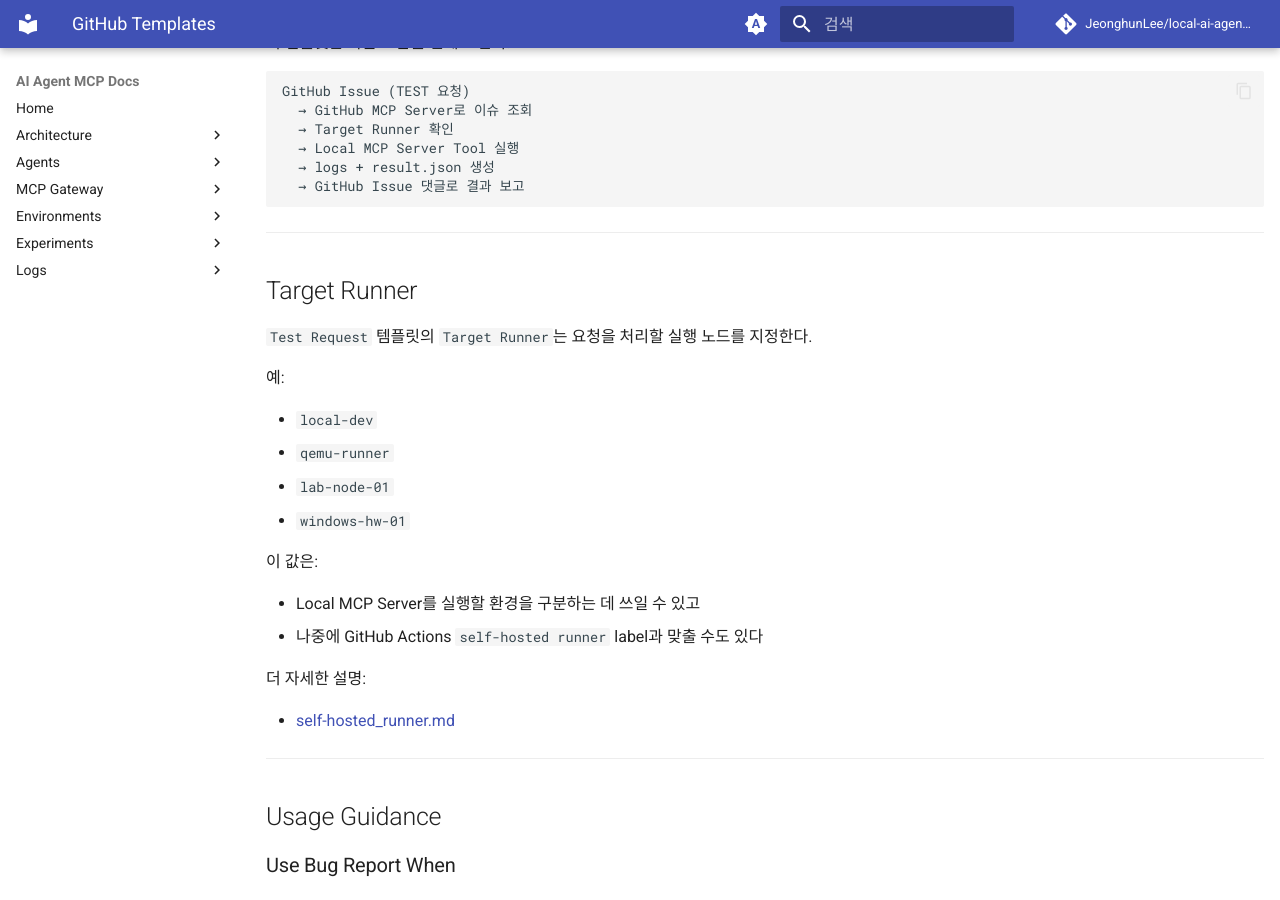
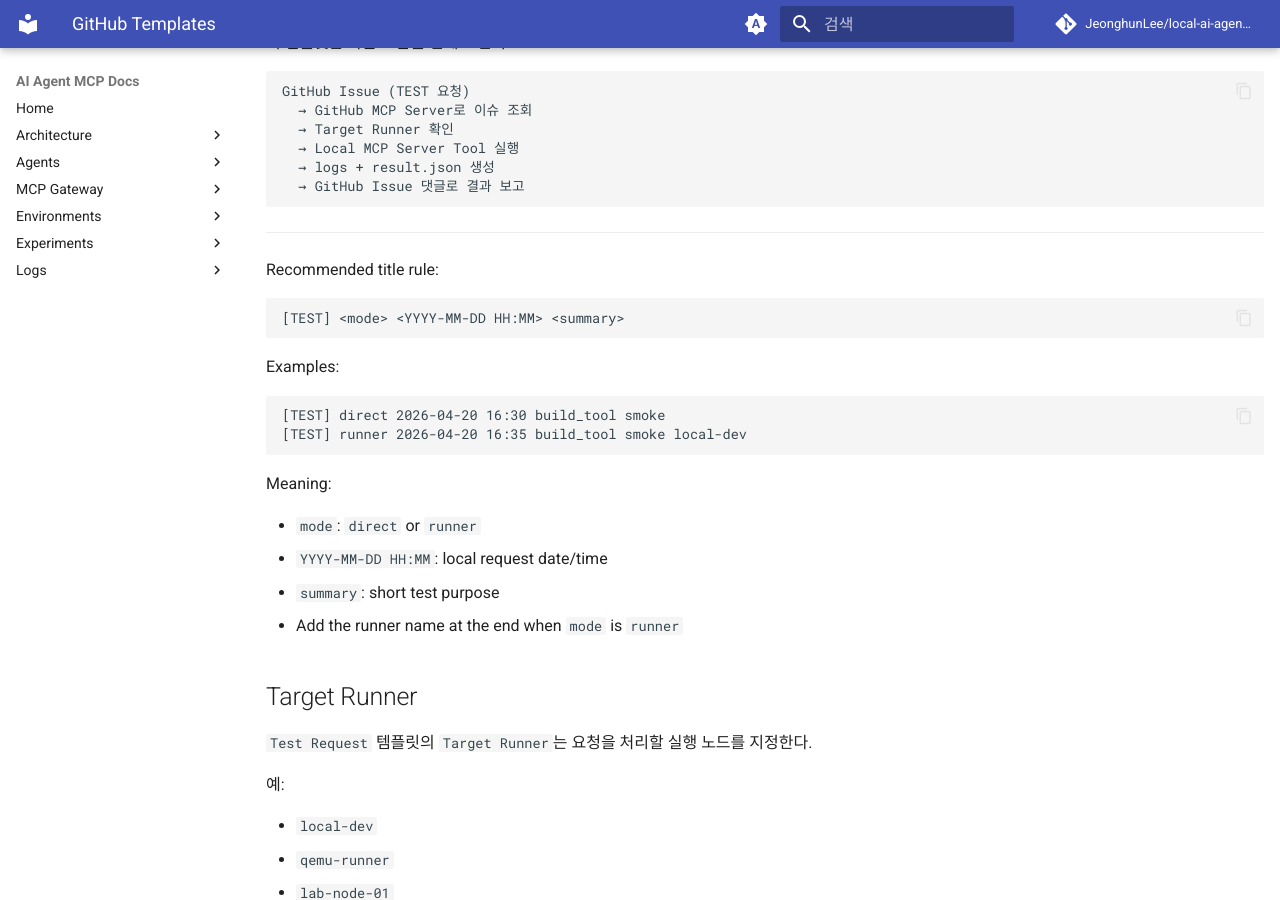
Before and after one commit to JeonghunLee/local-ai-agent-mcp, an MkDocs documentation site: the page built from docs/github/github_templates.md, in a window 1280 px wide and 900 px high, scrolled down 1895 px. Built offline with MkDocs 1.6.1 and Material for MkDocs 9.7.7, drawn with Linux system fonts in a browser that asks for light colours; comment, search, counter and statistics services are not loaded.

Commit message:
update github

````diff
--- a/docs/github/github_templates.md
+++ b/docs/github/github_templates.md
@@ -85,6 +85,26 @@ GitHub Issue (TEST 요청)
 ```
 
 ---
+
+Recommended title rule:
+
+```text
+[TEST] <mode> <YYYY-MM-DD HH:MM> <summary>
+```
+
+Examples:
+
+```text
+[TEST] direct 2026-04-20 16:30 build_tool smoke
+[TEST] runner 2026-04-20 16:35 build_tool smoke local-dev
+```
+
+Meaning:
+
+- `mode`: `direct` or `runner`
+- `YYYY-MM-DD HH:MM`: local request date/time
+- `summary`: short test purpose
+- Add the runner name at the end when `mode` is `runner`
 
 ## Target Runner
 
````
Also changed, not shown: .github/ISSUE_TEMPLATE/test_request.md.
